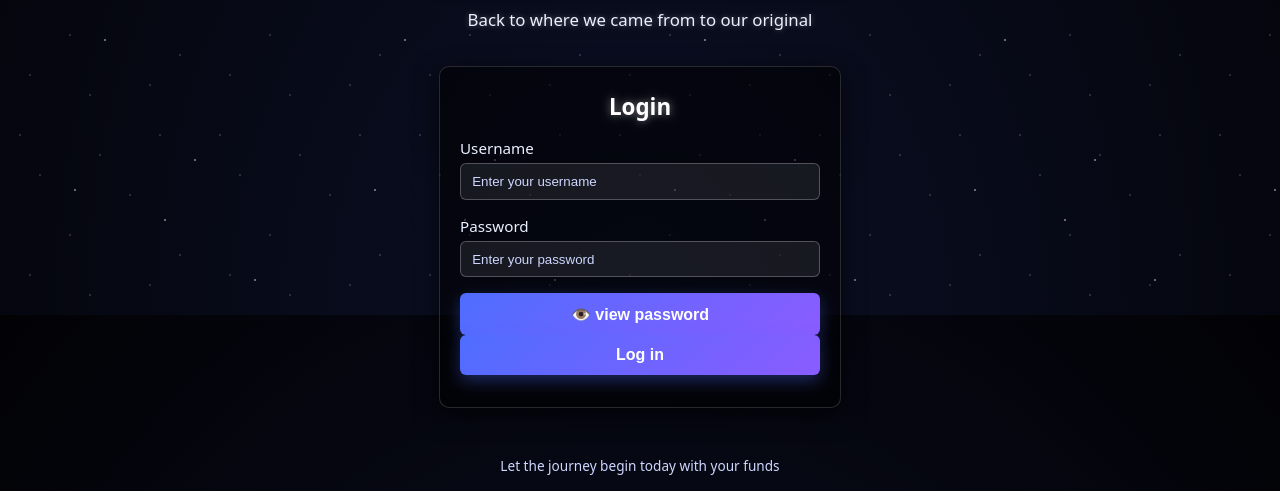
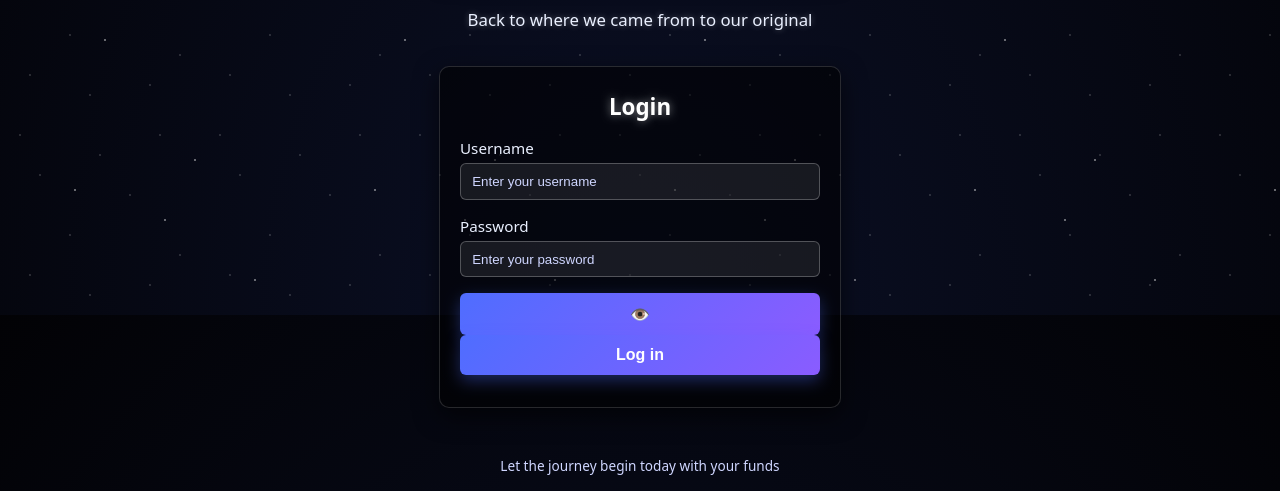
Before and after one commit to AsyoumayZ/Q2Q.io, a plain HTML site: page index.html in a window 1280 px wide. Shown: the part 485-976 px from the top of the page. Drawn offline with Linux system fonts and the light colour scheme.

Commit message:
Update index.html

```diff
--- a/index.html
+++ b/index.html
@@ -252,7 +252,7 @@
             id="togglePassword"
             aria-label="Show password"
         	 >
-    			👁️ view password
+    			👁️
   			 </button>
 		  </div>
 
```
